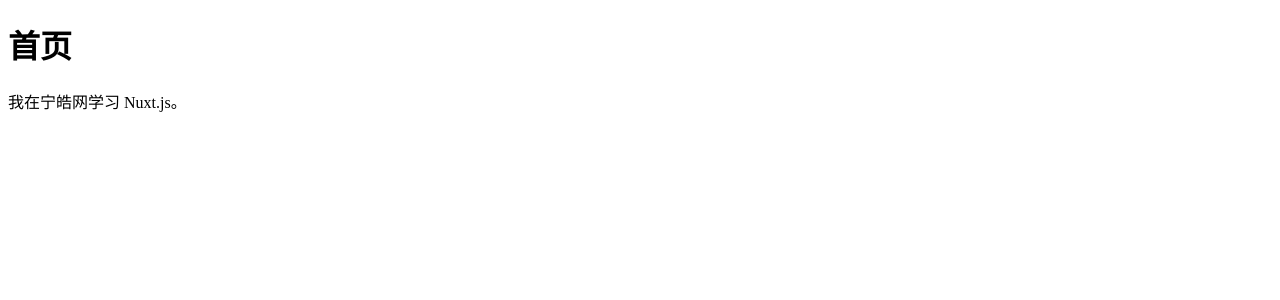
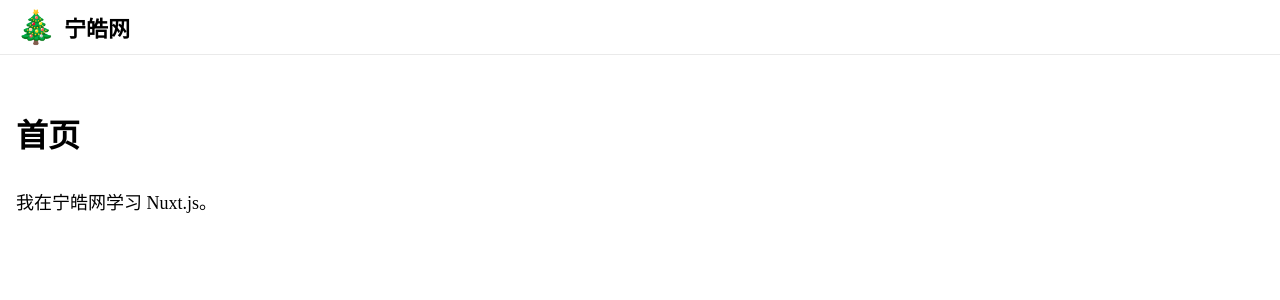
Before and after one commit to HuangKai/ninghao-nuxt, a Nuxt app: page / in a window 1280 px wide. Shown: the top 300 px of the page. Built offline with nearby package versions, Linux system fonts and the light colour scheme.

Commit message:
nuxtjs-w22-01-01-06-Nuxt 页面的布局：Layou

```diff
--- a/app.vue
+++ b/app.vue
@@ -1,5 +1,7 @@
 <template>
-  <NuxtPage />
+  <NuxtLayout>
+    <NuxtPage />
+  </NuxtLayout>
 </template>
 
 <script setup lang="ts">
--- /dev/null
+++ b/assets/styles/default.css
@@ -0,0 +1,204 @@
+body {
+  margin: 0;
+  padding: 0;
+  -webkit-font-smoothing: antialiased;
+  -moz-osx-font-smoothing: grayscale;
+}
+
+main {
+  font-size: 18px;
+  line-height: 1.8;
+}
+
+h1 {
+  font-size: 32px;
+}
+
+a {
+  color: black;
+  text-decoration: none;
+}
+
+button {
+  border: none;
+  outline: none;
+  background: #ededed;
+  padding: 6px 16px;
+  font-size: 14px;
+  border-radius: 5px;
+  color: #666;
+  cursor: pointer;
+  border: 1px solid transparent;
+  margin-bottom: 16px;
+  margin-top: 8px;
+}
+
+button:hover {
+  color: #000;
+}
+
+button ~ button {
+  margin-left: 8px;
+}
+
+button.primary {
+  background: #000;
+  color: #ededed;
+}
+
+button.primary:hover {
+  color: #fff;
+}
+
+button.bordered {
+  background: none;
+  border: 1px solid #eaeaea;
+}
+
+input,
+textarea {
+  margin-bottom: 16px;
+  margin-right: 16px;
+}
+
+pre {
+  font-size: 16px;
+  padding: 8px;
+}
+
+label {
+  margin-right: 16px;
+}
+
+input[type='submit'] {
+  border: none;
+  outline: none;
+  background: #ededed;
+  padding: 6px 16px;
+  font-size: 14px;
+  border-radius: 5px;
+  color: #666;
+  cursor: pointer;
+  border: 1px solid transparent;
+}
+
+input[type='submit']:active {
+  color: #000;
+}
+
+input[type='text'],
+input[type='password'],
+textarea {
+  min-width: 360px;
+}
+
+input[type='text'],
+input[type='password'],
+textarea,
+select {
+  border: 1px solid #eaeaea;
+  padding: 8px;
+  border-radius: 5px;
+  font-size: 14px;
+}
+
+input[type='checkbox'] {
+  transform: scale(1.3);
+}
+
+/* App */
+.app {
+  display: flex;
+  flex-direction: column;
+  min-height: 100vh;
+}
+
+/* Header */
+.app > header {
+  display: flex;
+  align-items: center;
+  padding: 8px 16px;
+  border-bottom: 1px solid #eaeaea;
+  margin-bottom: 24px;
+}
+
+.app > header > div:nth-child(1) {
+  display: flex;
+  align-items: center;
+  font-size: 22px;
+  font-weight: bold;
+  margin-right: 56px;
+}
+
+.app > header > div:nth-child(1) > span {
+  font-size: 32px;
+  padding-right: 8px;
+}
+
+.app > header > nav {
+  display: flex;
+  flex-grow: 1;
+  color: #666;
+}
+
+.app > header > nav > div {
+  margin: 0 16px;
+}
+
+.app > header > nav ~ div {
+  display: flex;
+}
+
+.app > header > nav ~ div > div {
+  margin-left: 8px;
+}
+
+/* Main */
+.app > main {
+  flex-grow: 1;
+  padding: 8px 16px;
+  display: flex;
+  flex-direction: column;
+}
+
+.post-list > div {
+  display: flex;
+  margin-bottom: 24px;
+}
+
+.post-list > div > div {
+  margin-right: 16px;
+}
+
+.post-list > div > div > img {
+  width: 64px;
+  height: 64px;
+  object-fit: cover;
+  border-radius: 50%;
+}
+
+.post-list > div > div > div:nth-child(1) {
+  font-weight: bold;
+}
+
+.post-list > div > div > div:nth-child(3) {
+  font-size: 14px;
+}
+
+.post-list > div > div > div:last-child {
+  display: flex;
+  margin-top: 8px;
+}
+
+.post-list > div > div > div:last-child img {
+  width: 20px;
+}
+
+.post-list > div > div > div:last-child > div {
+  margin-right: 8px;
+}
+
+.router-link-active {
+  font-weight: bold;
+  color: black;
+}
--- /dev/null
+++ b/layouts/default.vue
@@ -0,0 +1,19 @@
+<template>
+  <div class="app">
+    <header>
+      <div><span>🎄</span> {{ name }}</div>
+      <nav></nav>
+    </header>
+    <main>
+      <slot></slot>
+    </main>
+  </div>
+</template>
+
+<script setup lang="ts">
+const { name } = useAppConfig();
+</script>
+
+<style>
+@import '~/assets/styles/default.css';
+</style>
```
